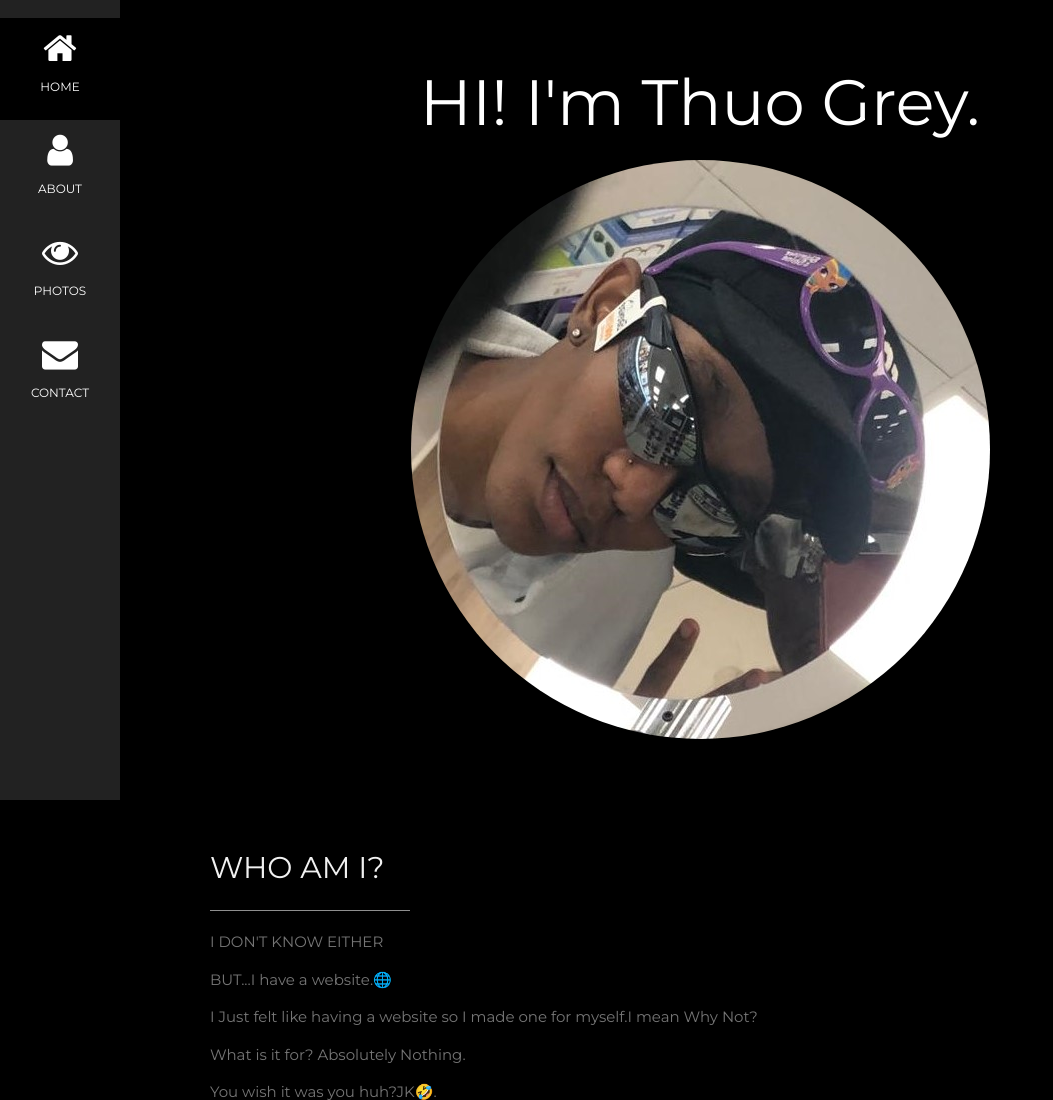
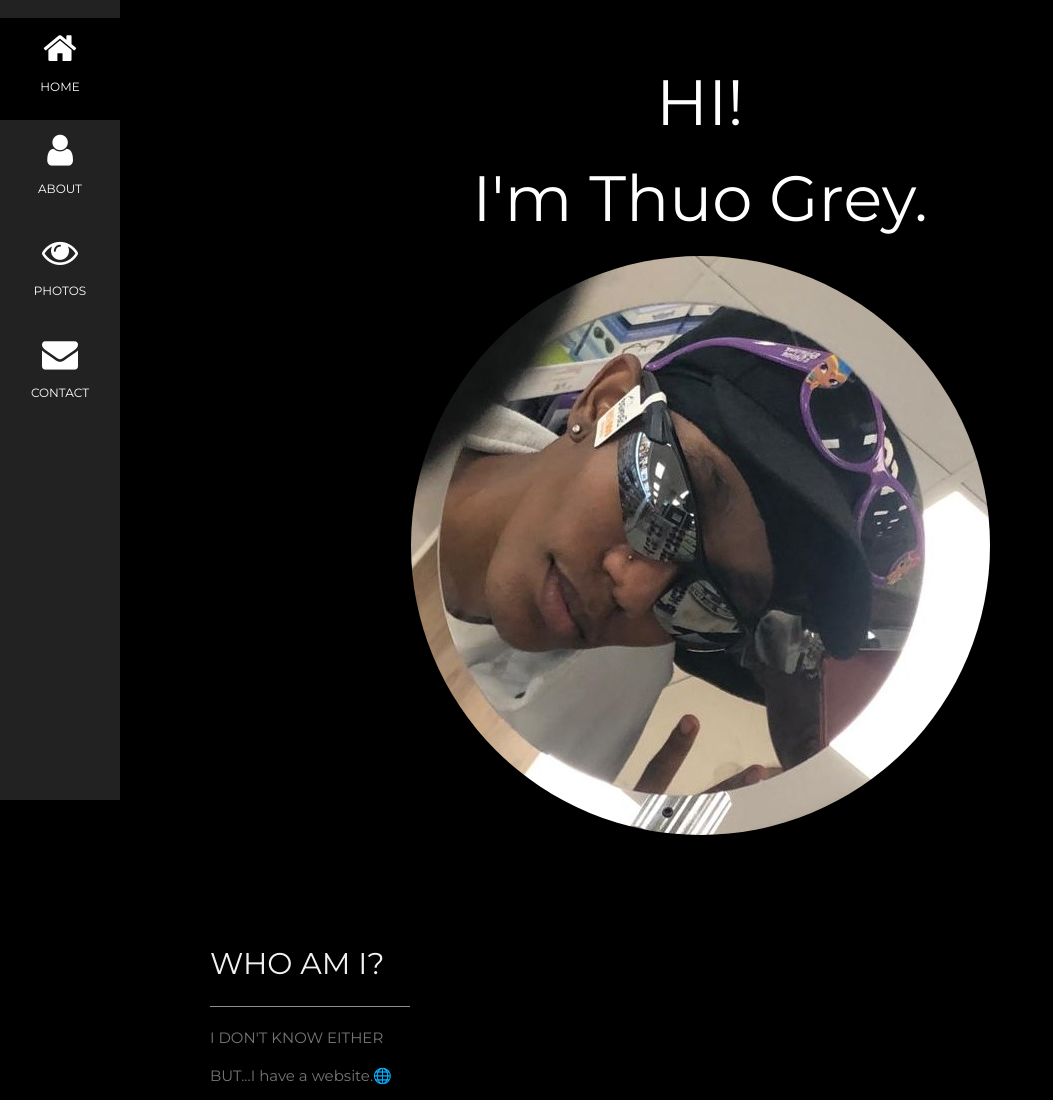
Before and after one commit to ThuoGrey/ThuoGrey, a plain HTML site: page index.html in a window 1280 px wide. Shown: the top 1100 px of the page, without its empty margins (0-1053 px from the left). Drawn offline with Linux system fonts and the light colour scheme.

Commit message:
index.html

```diff
--- a/index.html
+++ b/index.html
@@ -56,7 +56,7 @@ body, h1,h2,h3,h4,h5,h6 {font-family: "Montserrat", sans-serif}
 <div class="w3-padding-large" id="main">
   <!-- Header/Home -->
   <header class="w3-container w3-padding-32 w3-center w3-black" id="home">
-    <h1 class="w3-jumbo"><span class="w3-hide-small">HI! I'm</span> Thuo Grey.</h1>
+    <h1 class="w3-jumbo">HI!<br>I'm Thuo Grey.</h1>
     <img src="img33.jpg" alt="boy" class="w3-image" style="border-radius: 50%;">
   </header>
 
```
